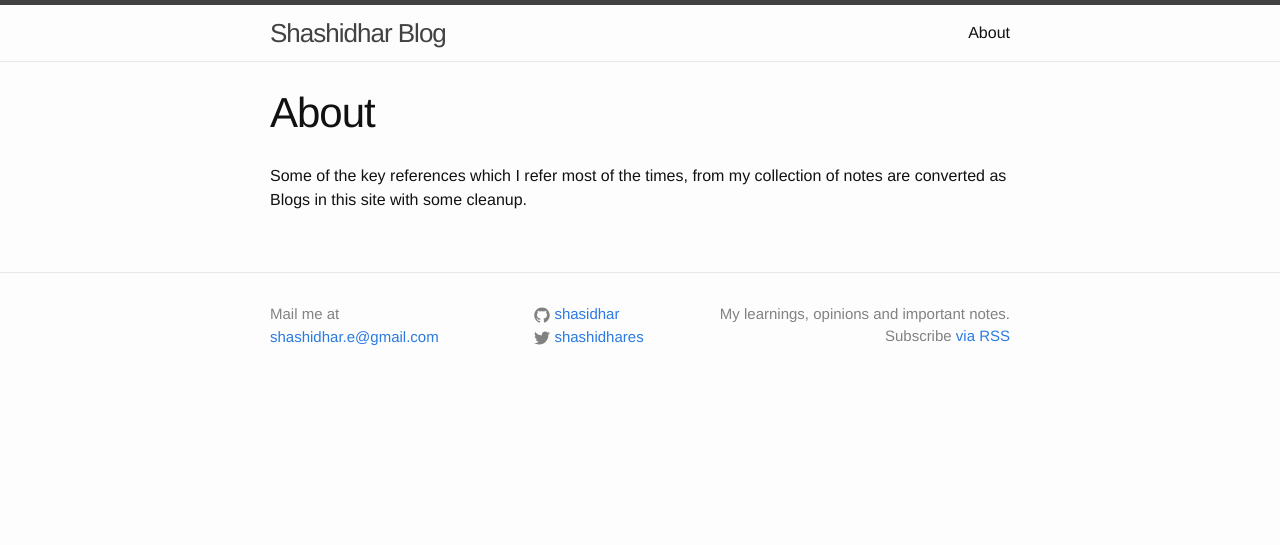
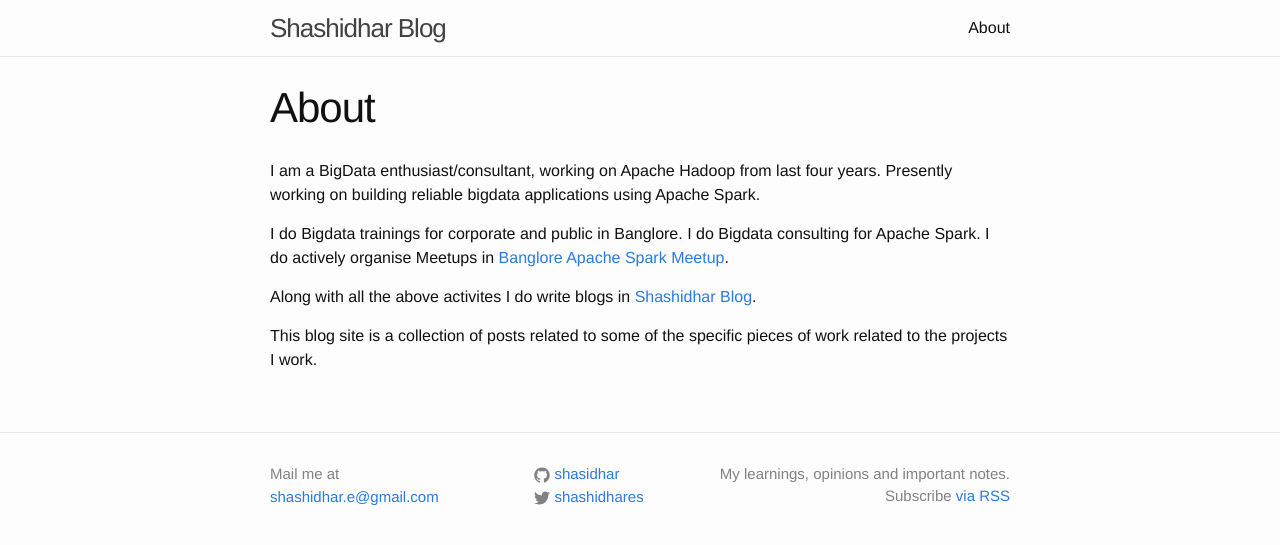
Before and after one commit to Shasidhar/shasidhar.github.io, a Jekyll site: the page built from about.md, in a window 1280 px wide. Shown: the top 545 px of the page. Built offline with Jekyll 4.4.1, drawn with Linux system fonts in a browser that asks for light colours.

Commit message:
added css changes and new blog

```diff
--- a/_sass/_base.scss
+++ b/_sass/_base.scss
@@ -139,7 +139,7 @@ code {
 
 pre {
     padding: 8px 12px;
-    overflow-x: scroll;
+    overflow-x: auto;
 
     > code {
         border: 0;
--- a/_sass/_layout.scss
+++ b/_sass/_layout.scss
@@ -2,7 +2,7 @@
  * Site header
  */
 .site-header {
-    border-top: 5px solid $grey-color-dark;
+    #border-top: 5px solid $grey-color-dark;
     border-bottom: 1px solid $grey-color-light;
     min-height: 56px;
 
--- a/about.md
+++ b/about.md
@@ -4,4 +4,10 @@ title: About
 permalink: /about/
 ---
 
-Some of the key references which I refer most of the times, from my collection of notes are converted as Blogs in this site with some cleanup.
+I am a BigData enthusiast/consultant, working on Apache Hadoop from last four years. Presently working on building reliable bigdata applications using Apache Spark.
+
+I do Bigdata trainings for corporate and public in Banglore. I do Bigdata consulting for Apache Spark. I do actively organise Meetups in [Banglore Apache Spark Meetup](http://www.meetup.com/Bangalore-Apache-Spark-Meetup/).
+
+Along with all the above activites I do write blogs in [Shashidhar Blog](http://shasidhar.github.io/).
+
+This blog site is a collection of posts related to some of the specific pieces of work related to the projects I work.
```
Also changed, not shown: _posts/2015-11-02-apache-spark-performance-tuning.md (added, +70 -0 lines).
